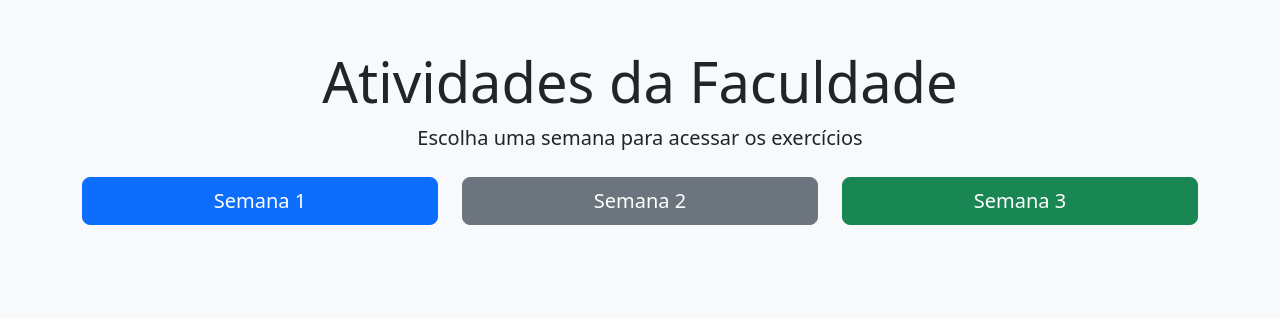
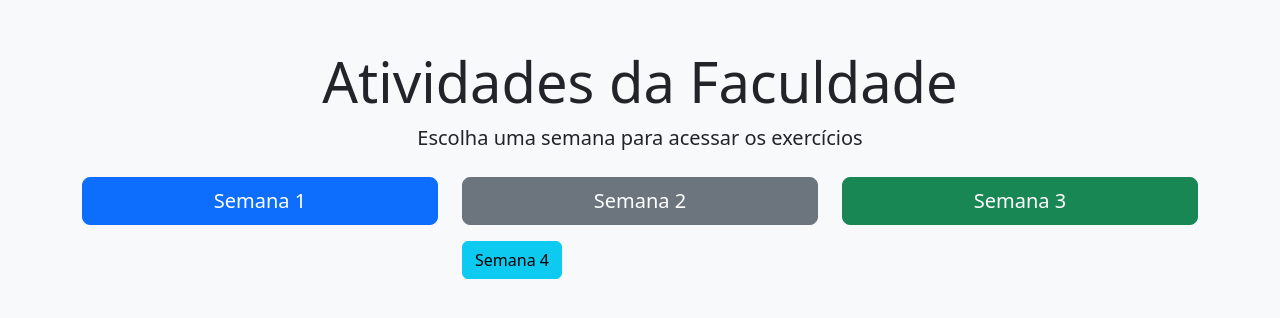
Before and after one commit to Rafa5500/Lab-eng, a plain HTML site: page index.html in a window 1280 px wide. Drawn offline with nearby package versions, Linux system fonts and the light colour scheme.

Commit message:
Adição index semana 4

```diff
--- a/index.html
+++ b/index.html
@@ -22,6 +22,10 @@
             <div class="col-md-4">
                 <a href="semana3.html" class="btn btn-success btn-lg d-block">Semana 3</a>
             </div>
+            <div class="col-md-4">
+                <a href="semana3.html" class="btn btn-info">Semana 4</a>
+            </div>
+
         </div>
     </div>
     <script src="https://cdn.jsdelivr.net/npm/bootstrap@5.3.0/dist/js/bootstrap.bundle.min.js"></script>
```
